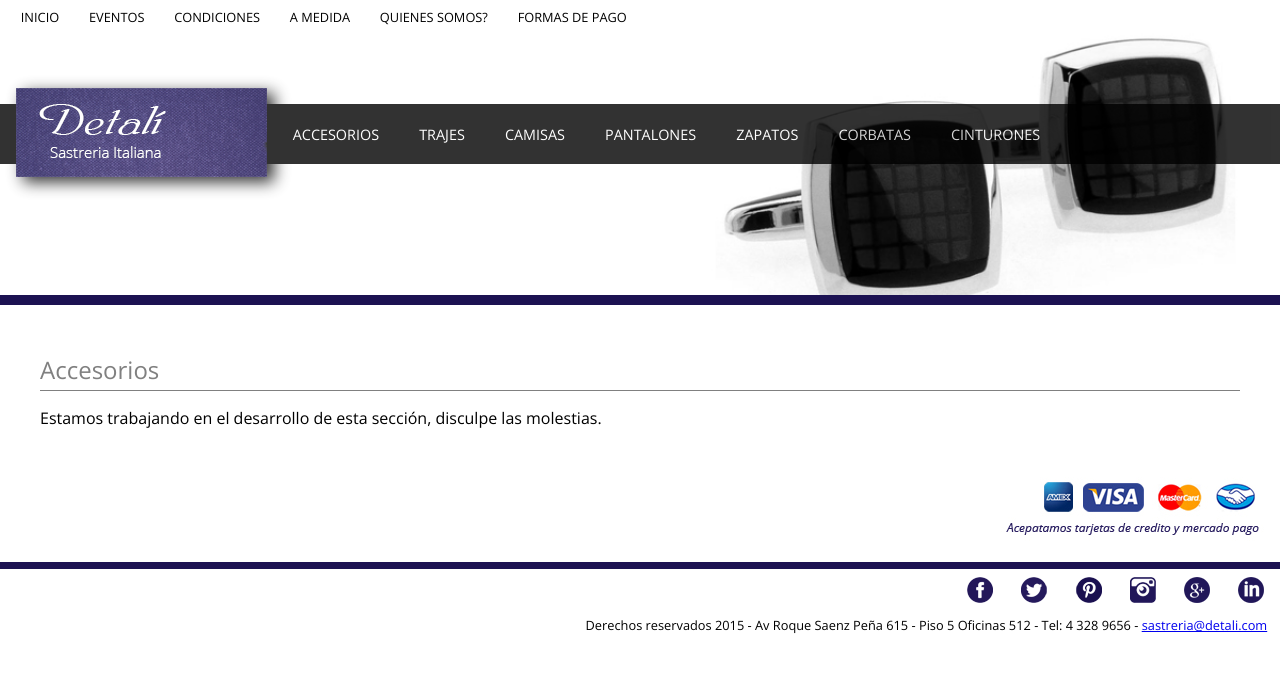
After one commit to FerBayley/Sastreria, a PHP site: page /accesorios.php in a window 1280 px wide. The commit adds this page. Shown: the top 673 px of the page. Run offline with PHP 8.4, Linux system fonts and the light colour scheme.

Commit message:
Se agregaron botones

```diff
--- /dev/null
+++ b/accesorios.php
@@ -0,0 +1,28 @@
+<!DOCTYPE html>
+<html lang="es">
+<?php include("includes/head.php"); ?>
+<body>
+	<?php include_once("includes/analyticstracking.php") ?>
+	<?php include("includes/menu-up.php"); ?>
+	<section class="Contenedor-accesorios">
+		<div class="Contenedor-menu">
+			<div class="Imagen">
+				<img src="img/logo.png" alt="">
+			</div> <!-- End of Imagen -->
+
+			<?php include("includes/menu-internas.php"); ?>
+		</div> <!-- Contenedor-menu -->
+	</section> <!-- End of Contenedor-zapatos -->
+
+	<section class="Cuerpo">
+		<h2>Accesorios</h2>
+	</section> <!-- End of Cuerpo -->
+
+	<section class="Estamos-trabajando">
+		<p>Estamos trabajando en el desarrollo de esta sección, disculpe las molestias.</p>
+	</section> <!-- End of Estamos-trabajando -->
+
+	<?php include("includes/pie-interno.php"); ?>
+
+</body>
+</html>
--- a/css/main.styl
+++ b/css/main.styl
@@ -315,6 +315,22 @@ nav
 
 .Contenedor-eventos
 	background-image url('../img/cover-eventos.jpg')
+	background-repeat no-repeat
+	background-position center
+	background-size cover
+	border-bottom 10px solid #1c1252
+	padding 2.5em 0 0 0
+	height 223px
+	.Contenedor-menu
+		background negro
+		height 60px
+		margin 2em 0 0 0
+		opacity .8
+		width 100%
+
+
+.Contenedor-accesorios
+	background-image url('../img/accesorios/accesorios-bg.jpg')
 	background-repeat no-repeat
 	background-position center
 	background-size cover
@@ -1057,3 +1073,10 @@ nav
 		font-weight normal
 		text-align right
 		margin 0 1.5em 0 0
+
+.Estamos-trabajando
+	margin 0 auto
+	margin-bottom 3em
+	margin-top 1em
+	max-width 1200px
+	width 100%
--- a/includes/menu-internas.php
+++ b/includes/menu-internas.php
@@ -1,5 +1,6 @@
 <div class="Menu-internas">
 	<ul>
+		<li><a href="accesorios.php">ACCESORIOS</a></li>
 		<li><a href="trajes.php">TRAJES</a></li>
 		<li><a href="camisas.php">CAMISAS</a></li>
 		<li><a href="pantalones.php">PANTALONES</a></li>
--- a/includes/menu-principal.php
+++ b/includes/menu-principal.php
@@ -1,6 +1,8 @@
 <section class="Columna-menu">
 	<ul>
 		<li><img src="img/logo.png" alt="Detali Sastreria Italiana"></li>
+		<li><a href="accesorios.php">ACCESORIOS</a></li>
+		<li><a href="corbatas.php">CORBATAS</a></li>
 		<li><a href="trajes.php">TRAJES</a></li>
 		<li><a href="camisas.php">CAMISAS</a></li>
 		<li><a href="pantalones.php">PANTALONES</a></li>
```
Also changed, not shown: css/main.css, img/accesorios/accesorios-bg.jpg (added).
